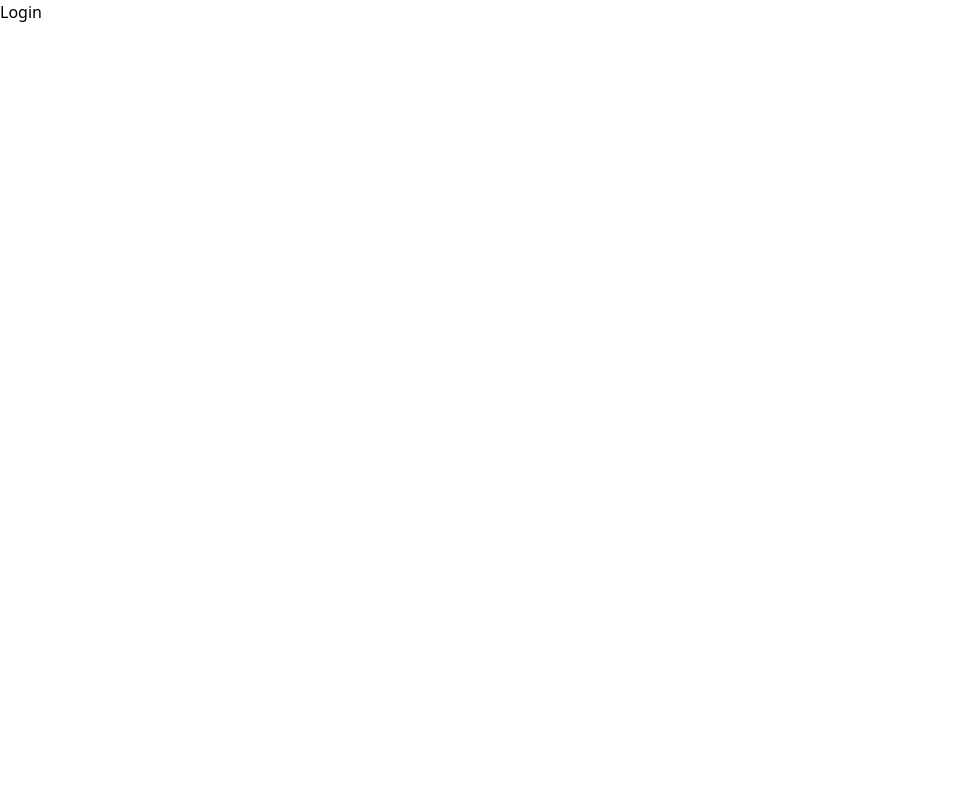
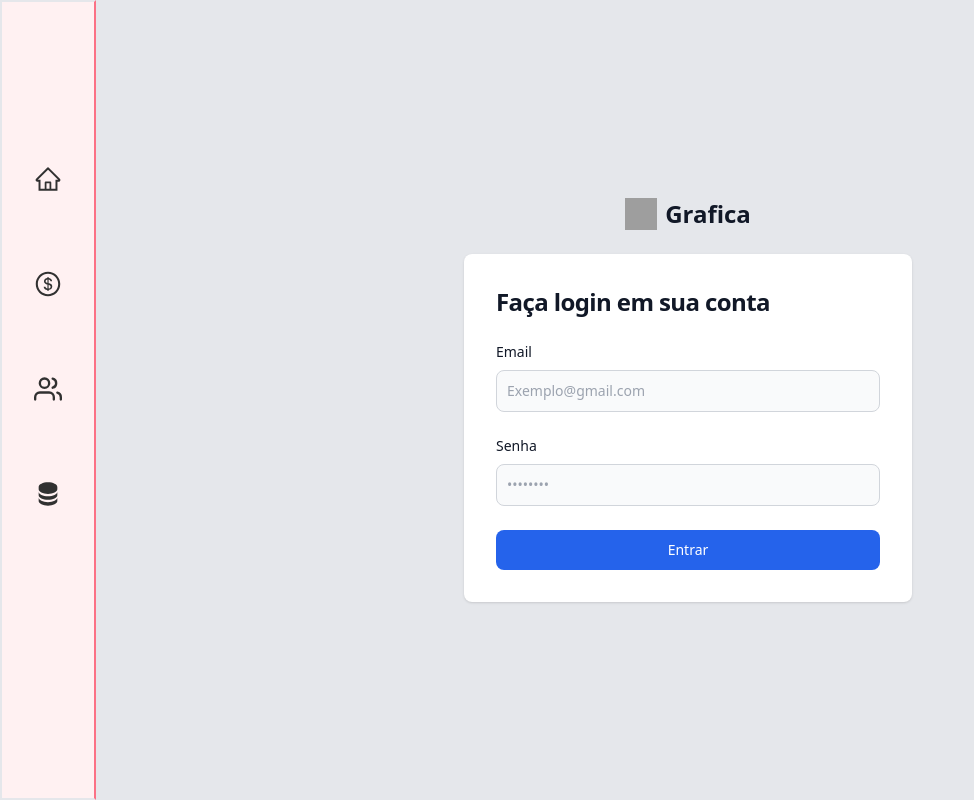
Before and after one commit to KatianaHanisch/POO_N3_Front-end, a React (Vite) app: page / in a window 1280 px wide. Shown: the whole page, without its empty margins (0-974 px from the left). Built offline with nearby package versions, Linux system fonts and the light colour scheme; grey boxes are pictures that could not be loaded.

Commit message:
adicionado rotas de navegacao na sidebar

```diff
--- a/package.json
+++ b/package.json
@@ -10,8 +10,10 @@
     "preview": "vite preview"
   },
   "dependencies": {
+    "axios": "^1.6.0",
     "react": "^18.2.0",
     "react-dom": "^18.2.0",
+    "react-icons": "^4.11.0",
     "react-router-dom": "^6.18.0"
   },
   "devDependencies": {
--- a/src/App.tsx
+++ b/src/App.tsx
@@ -1,9 +1,20 @@
+import { BrowserRouter } from "react-router-dom";
+
+import SideBar from "./components/SideBar";
+
 import AppRouter from "./routes";
 
 export default function App() {
   return (
-    <>
-      <AppRouter />
-    </>
+    <BrowserRouter>
+      <div className="h-full relative ">
+        <div className="hidden md:flex md:flex-col md:fixed md:w-24 md:inset-y-0 z-[80] border-2 border-r-rose-400">
+          <SideBar />
+        </div>
+        <main className="md:pl-24 h-screen w-full bg-rose-50">
+          <AppRouter />
+        </main>
+      </div>
+    </BrowserRouter>
   );
 }
--- /dev/null
+++ b/src/components/SideBar.tsx
@@ -0,0 +1,97 @@
+import { AiOutlineHome, AiOutlineDollarCircle } from "react-icons/ai";
+import { FiUsers } from "react-icons/fi";
+import { TbFiles } from "react-icons/tb";
+
+import { BiSolidData } from "react-icons/bi";
+
+import { useLocation } from "react-router-dom";
+
+const rotasGerente = [
+  {
+    Icone: AiOutlineHome,
+    href: "/home",
+  },
+  {
+    Icone: AiOutlineDollarCircle,
+    href: "/tabelaPrecos",
+  },
+  {
+    Icone: FiUsers,
+    href: "/usuarios",
+  },
+  {
+    Icone: BiSolidData,
+    href: "/setor",
+  },
+];
+
+const rotasEmpregado = [
+  {
+    Icone: AiOutlineHome,
+    href: "/home",
+  },
+  {
+    Icone: AiOutlineDollarCircle,
+    href: "/tabelaPrecos",
+  },
+  {
+    Icone: TbFiles,
+    href: "/pedidos",
+  },
+];
+
+export default function SideBar() {
+  const tipoUsuario: "empregado" | "gerente" = "gerente";
+
+  const location = useLocation();
+
+  return (
+    <div className={`space-y-4 py-4 flex flex-col h-full bg-rose-50`}>
+      <div className="h-5/6 flex items-center justify-center">
+        <div className="flex flex-col h-3/4 justify-evenly">
+          {tipoUsuario === "gerente" ? (
+            <>
+              {rotasGerente.map(({ href, Icone }) => {
+                const isActive = location.pathname === href;
+
+                return (
+                  <a key={href} href={href}>
+                    <div
+                      className={`h-12 w-12 flex items-center justify-center p-1 transition rounded-full hover:bg-rose-400 ${
+                        isActive
+                          ? "bg-rose-500 hover:bg-rose-500 transition"
+                          : ""
+                      }`}
+                    >
+                      <Icone className="h-7 w-7" color="#313131" />
+                    </div>
+                  </a>
+                );
+              })}
+            </>
+          ) : (
+            <>
+              {rotasEmpregado.map(({ href, Icone }) => {
+                const isActive = location.pathname === href;
+
+                return (
+                  <a key={href} href={href}>
+                    <div
+                      className={`h-12 w-12 flex items-center justify-center p-1 transition rounded-full hover:bg-rose-400 ${
+                        isActive
+                          ? "bg-rose-500 hover:bg-rose-500 transition"
+                          : ""
+                      }`}
+                    >
+                      <Icone className="h-7 w-7" color="#313131" />
+                    </div>
+                  </a>
+                );
+              })}
+            </>
+          )}
+        </div>
+      </div>
+    </div>
+  );
+}
--- a/src/pages/Home/index.tsx
+++ b/src/pages/Home/index.tsx
@@ -1,7 +1,31 @@
+import { useState, useEffect } from "react";
+
+import api from "../../services/api";
+
+type DadosProps = {
+  id: number;
+  nome: string;
+  setor: string;
+};
+
 export default function Home() {
+  const [gerente, setGerente] = useState<DadosProps[]>([]);
+
+  async function getDados() {
+    const { data } = await api.get("readGerente");
+
+    setGerente(data);
+  }
+
+  useEffect(() => {
+    getDados();
+  }, []);
+
+  console.log(gerente);
+
   return (
-    <>
+    <section className="w-full h-screen flex items-center justify-center ">
       <h1>Home</h1>
-    </>
+    </section>
   );
 }
--- a/src/pages/Login/index.tsx
+++ b/src/pages/Login/index.tsx
@@ -1,7 +1,66 @@
+import { useNavigate } from "react-router-dom";
+
 export default function Login() {
+  const navigate = useNavigate();
+
   return (
     <>
-      <h1>Login</h1>
+      <section className="bg-gray-200 ">
+        <div className="flex flex-col items-center justify-center px-6 py-8 mx-auto md:h-screen lg:py-0">
+          <a
+            href="#"
+            className="flex items-center mb-6 text-2xl font-semibold text-gray-900 "
+          >
+            <img
+              className="w-8 h-8 mr-2"
+              src="https://flowbite.s3.amazonaws.com/blocks/marketing-ui/logo.svg"
+              alt="logo"
+            />
+            Grafica
+          </a>
+          <div className="w-full bg-white rounded-lg shadow  md:mt-0 sm:max-w-md xl:p-0 ">
+            <div className="p-6 space-y-4 md:space-y-6 sm:p-8">
+              <h1 className="text-xl font-bold leading-tight tracking-tight text-gray-900 md:text-2xl ">
+                Faça login em sua conta
+              </h1>
+              <form className="space-y-4 md:space-y-6" action="#">
+                <div>
+                  <label className="block mb-2 text-sm font-medium text-gray-900 ">
+                    Email
+                  </label>
+                  <input
+                    type="email"
+                    name="email"
+                    id="email"
+                    className="bg-gray-50 border border-gray-300 text-gray-900 sm:text-sm rounded-lg focus:ring-primary-600 focus:border-primary-600 block w-full p-2.5"
+                    placeholder="Exemplo@gmail.com"
+                  />
+                </div>
+                <div>
+                  <label className="block mb-2 text-sm font-medium text-gray-900 ">
+                    Senha
+                  </label>
+                  <input
+                    type="password"
+                    name="password"
+                    id="password"
+                    placeholder="••••••••"
+                    className="bg-gray-50 border border-gray-300 text-gray-900 sm:text-sm rounded-lg focus:ring-primary-600 focus:border-primary-600 block w-full p-2.5"
+                  />
+                </div>
+
+                <button
+                  onClick={() => navigate("/home")}
+                  // type="submit"
+                  className="w-full bg-blue-600 text-white bg-primary-600 hover:bg-primary-700 focus:ring-4 focus:outline-none focus:ring-primary-300 font-medium rounded-lg text-sm px-5 py-2.5 text-center"
+                >
+                  Entrar
+                </button>
+              </form>
+            </div>
+          </div>
+        </div>
+      </section>
     </>
   );
 }
--- /dev/null
+++ b/src/pages/Pedidos/index.tsx
@@ -0,0 +1,7 @@
+export default function Pedidos() {
+  return (
+    <>
+      <h1>Pedidos</h1>
+    </>
+  );
+}
--- /dev/null
+++ b/src/pages/Setor/index.tsx
@@ -0,0 +1,7 @@
+export default function Setor() {
+  return (
+    <>
+      <h1>Setor</h1>
+    </>
+  );
+}
--- /dev/null
+++ b/src/pages/TabelaPrecos/index.tsx
@@ -0,0 +1,7 @@
+export default function TabelaPrecos() {
+  return (
+    <>
+      <h1>TabelaPrecos</h1>
+    </>
+  );
+}
--- /dev/null
+++ b/src/pages/Usuarios/index.tsx
@@ -0,0 +1,7 @@
+export default function Usuarios() {
+  return (
+    <>
+      <h1>Usuarios</h1>
+    </>
+  );
+}
--- a/src/routes/index.tsx
+++ b/src/routes/index.tsx
@@ -1,19 +1,25 @@
-import { BrowserRouter, Routes, Route } from "react-router-dom";
+import { Routes, Route } from "react-router-dom";
 import PrivateRoute from "./privateRoutes";
 
 import Login from "../pages/Login";
 import Home from "../pages/Home";
+import Pedidos from "../pages/Pedidos";
+import TabelaPrecos from "../pages/TabelaPrecos";
+import Usuarios from "../pages/Usuarios";
+import Setor from "../pages/Setor";
 
 export default function AppRouter() {
   return (
-    <BrowserRouter>
     <Routes>
       <Route path="/" element={<Login />} />
       <Route element={<PrivateRoute />}>
         <Route path="home" element={<Home />} />
+        <Route path="pedidos" element={<Pedidos />} />
+        <Route path="tabelaPrecos" element={<TabelaPrecos />} />
+        <Route path="usuarios" element={<Usuarios />} />
+        <Route path="setor" element={<Setor />} />
       </Route>
       <Route path="*" element={<Login />} />
     </Routes>
-    </BrowserRouter>
   );
 }
--- /dev/null
+++ b/src/services/api.tsx
@@ -0,0 +1,7 @@
+import axios, { AxiosInstance } from "axios";
+
+const api: AxiosInstance = axios.create({
+  baseURL: "http://localhost:8081/",
+});
+
+export default api;
```
Also changed, not shown: .eslintrc.cjs, 1 other file (tests, documents, lock files or other folders). Lines whose indentation alone changed are shown as unchanged.
